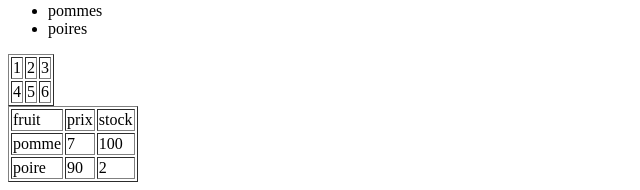
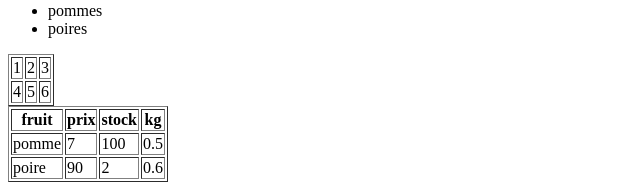
Before and after one commit to MelvilPRO/BACKEND-PHP, a PHP site: page / in a window 1280 px wide. Shown: the part 2362-2552 px from the top of the page, without its empty margins (0-640 px from the left). Run offline with PHP 8.4, Linux system fonts and the light colour scheme.

Commit message:
Mise à jour de l'ancien code

```diff
--- a/index.php
+++ b/index.php
@@ -67,13 +67,13 @@
 </ul>
 
 <!-- A partir d'un tableau de tableau, afficher un tableau avec les valeurs imbriquées -->
-<table border="1">
 <?php
     $listes = [
         [1, 2, 3],
         [4, 5, 6]
     ];
 
+    echo '<table border="1">';
     foreach ($listes as $listeImbriquee)
     {
         echo "<tr>";
@@ -83,27 +83,46 @@
         }
         echo "</tr>";
     }
+    echo "</table>";
 ?>
-</table>
 
 <!--  Fruit - Prix/Kg - Stock -->
-<table border="1">
 <?php
     $listeObjets = [
         [
             "fruit" => "pomme",
             "prix" => 7,
             "stock" => 100,
+            "kg" => 0.50,
         ],
         [
             "fruit" => "poire",
             "prix" => 90,
             "stock" => 2,
+            "kg" => 0.60,
         ]
     ];
 
-        // description de ce que l'on stock (titre du tableau)
-        echo "<td>fruit</td><td>prix</td><td>stock</td>";
+    $nombreObjets = 0;
+    foreach($listeObjets as $objetFruitActuel)
+    {
+        $nombreObjets = $nombreObjets + 1;
+    }
+
+    /* Créer un tableau si le tableau contient des éléments */
+    if ($nombreObjets > 0)
+    {
+        echo '<table border="1">';
+        /* On écrit chaque clés aux entêtes du tableau */
+        foreach($listeObjets as $objetFruitActuel)
+        {
+            foreach($objetFruitActuel as $key => $value)
+            {
+                echo "<th>".$key."</th>";
+            }
+            break;
+        }
+        /* On écrit chaque valeurs dans de nouvelles lignes */
         foreach ($listeObjets as $objetFruitActuel)
         {
             echo "<tr>";
@@ -113,5 +132,6 @@
             }
             echo "</tr>";
         }
+        echo "</table>";
+    }
 ?>
-</table>
```
Lines whose indentation alone changed are shown as unchanged.
